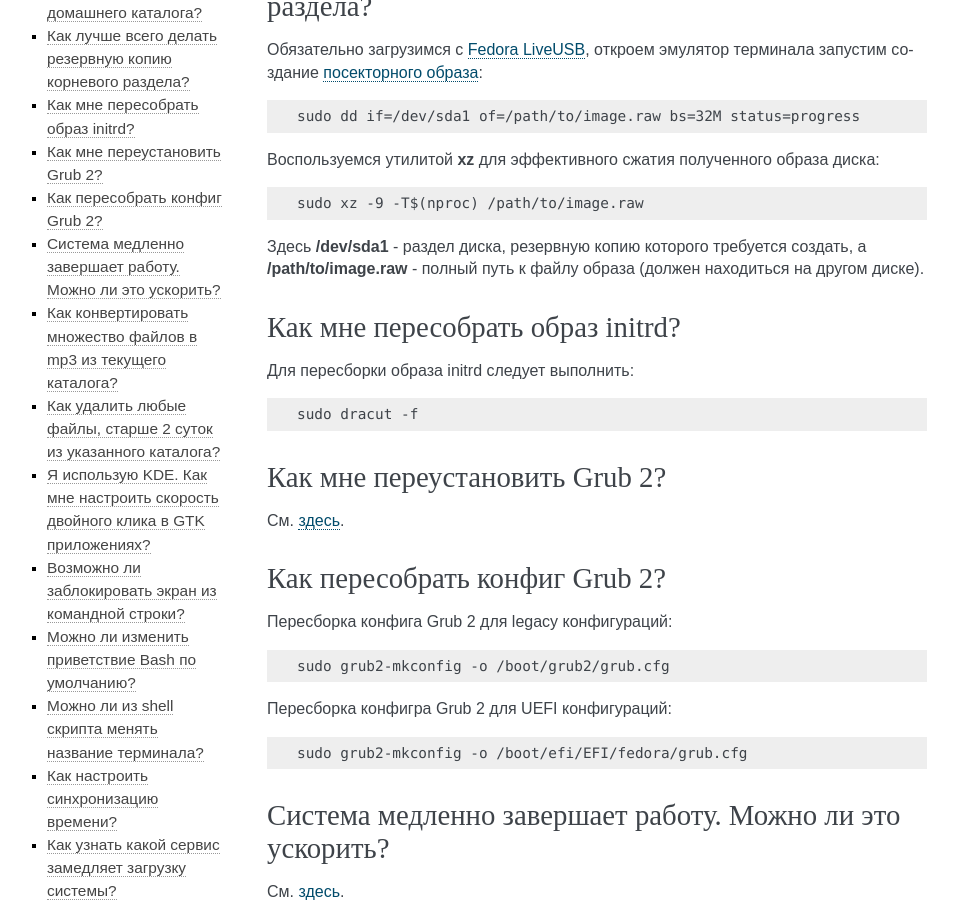
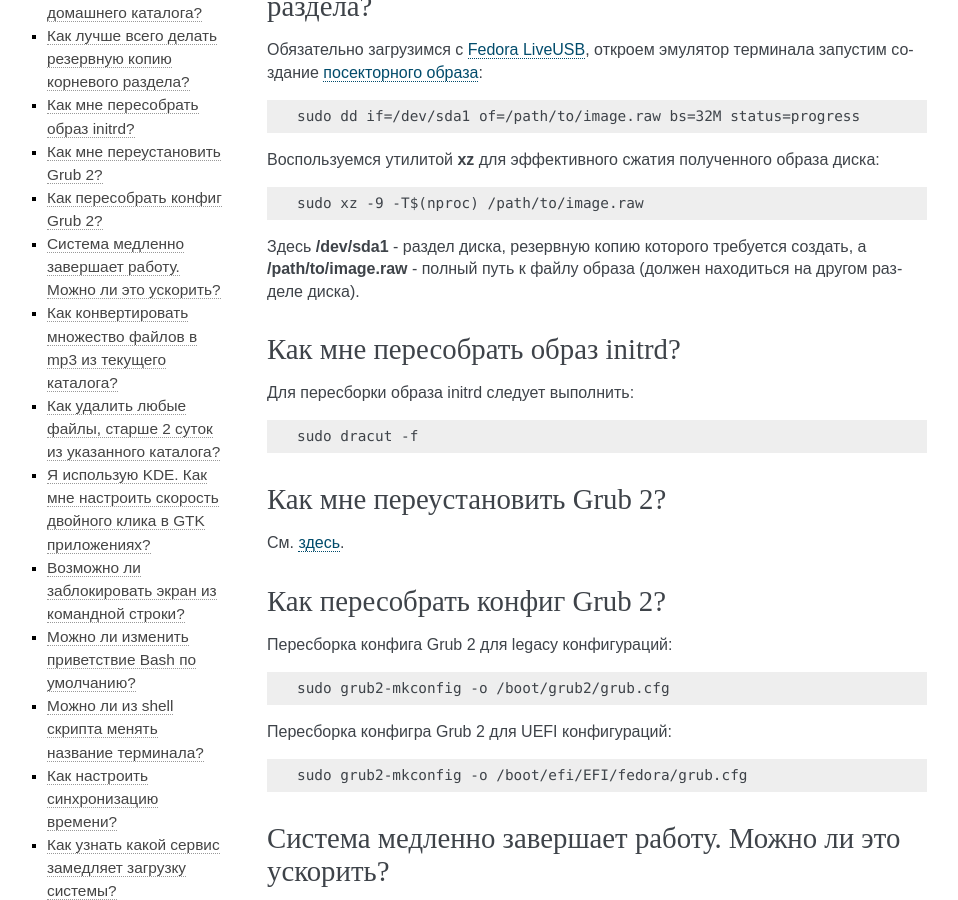
Before and after one commit to RussianFedora/FAQ, a Sphinx documentation site: the page built from source/using-system.rst, in a window 1280 px wide and 900 px high, scrolled down 649 px. Shown: the whole window, without its empty margins (153-1111 px from the left). Built offline with Sphinx 7.4.7, drawn with Linux system fonts in a browser that asks for light colours.

Commit message:
Minor changes in backup system question.

```diff
--- a/source/using-system.rst
+++ b/source/using-system.rst
@@ -59,7 +59,7 @@
 
     sudo xz -9 -T$(nproc) /path/to/image.raw
 
-Здесь **/dev/sda1** - раздел диска, резервную копию которого требуется создать, а **/path/to/image.raw** - полный путь к файлу образа (должен находиться на другом диске).
+Здесь **/dev/sda1** - раздел диска, резервную копию которого требуется создать, а **/path/to/image.raw** - полный путь к файлу образа (должен находиться на другом разделе диска).
 
 .. index:: initrd, rebuild initrd
 .. _initrd-rebuild:
```
